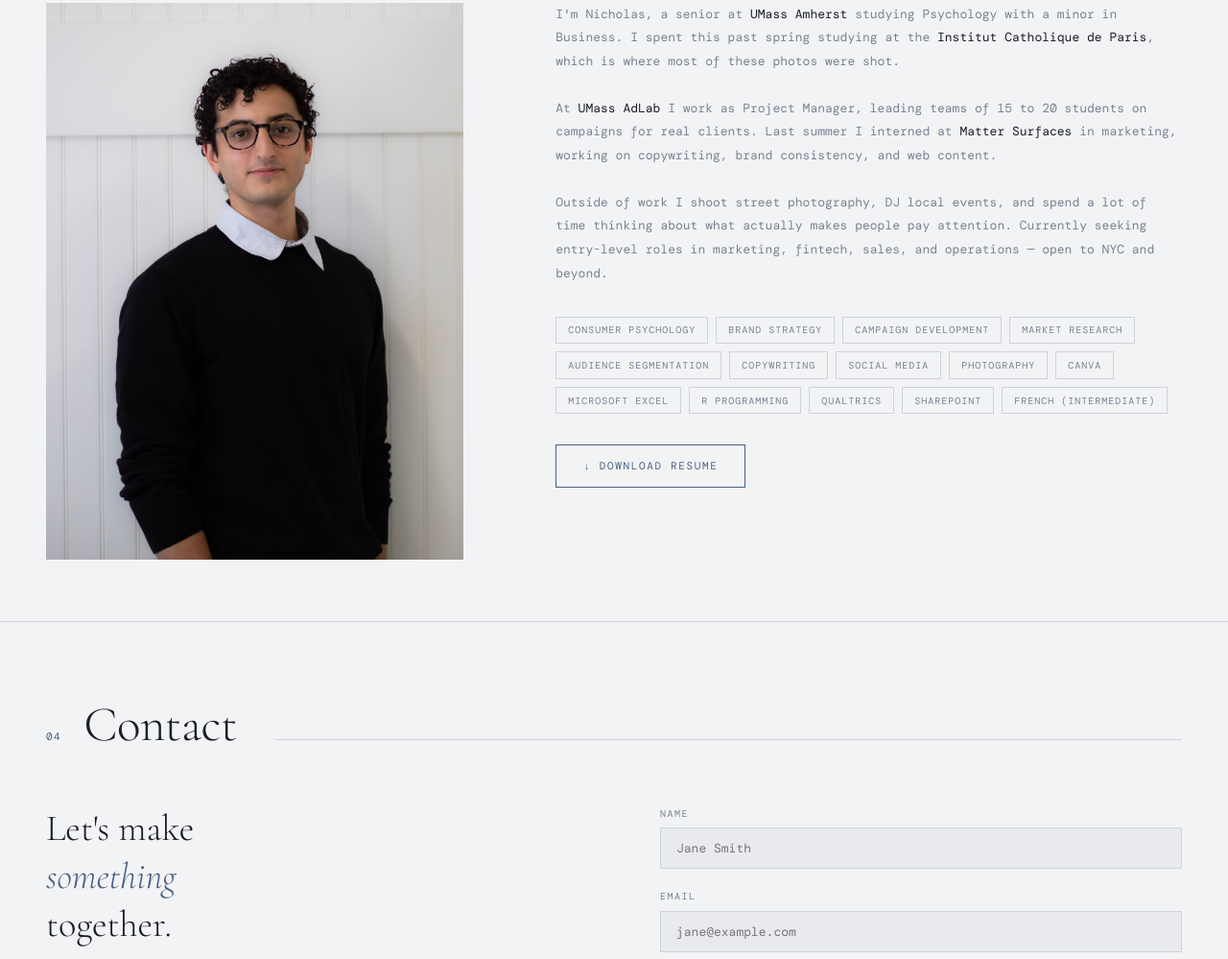
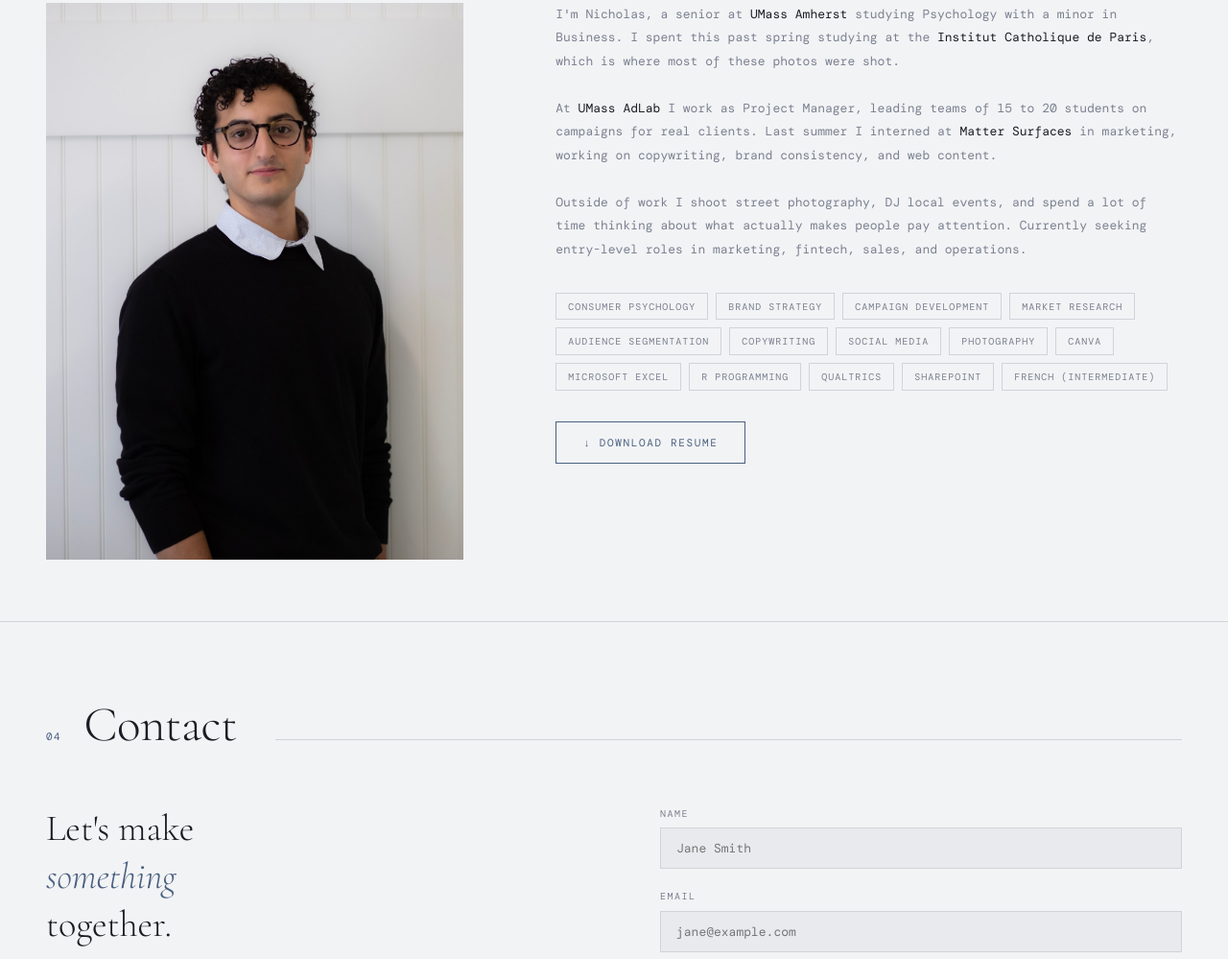
Before and after one commit to nicokanter20-droid/my-portfolio, a plain HTML site: page index.html in a window 1280 px wide. Shown: the part 2475-3474 px from the top of the page at 96% size. Drawn offline with nearby package versions, Linux system fonts and the light colour scheme; a web font is replaced by a local one.

Commit message:
update project description

```diff
--- a/index.html
+++ b/index.html
@@ -658,7 +658,7 @@
           Outside of work I shoot street photography, DJ local events, and spend
           a lot of time thinking about what actually makes people pay attention.
           Currently seeking entry-level roles in marketing, fintech, sales, and
-          operations — open to NYC and beyond.
+          operations.
         </p>
 
         <div class="skills-row">
```
